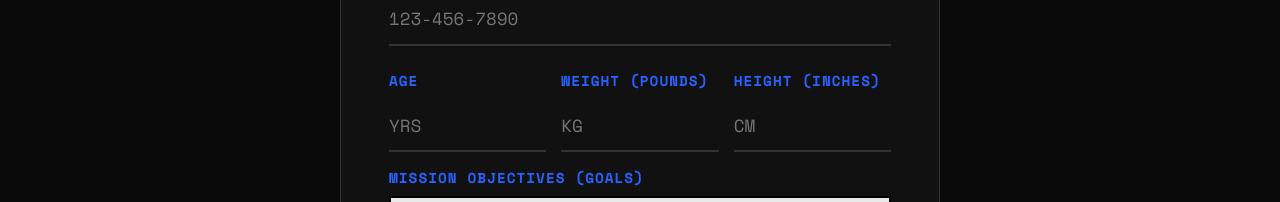
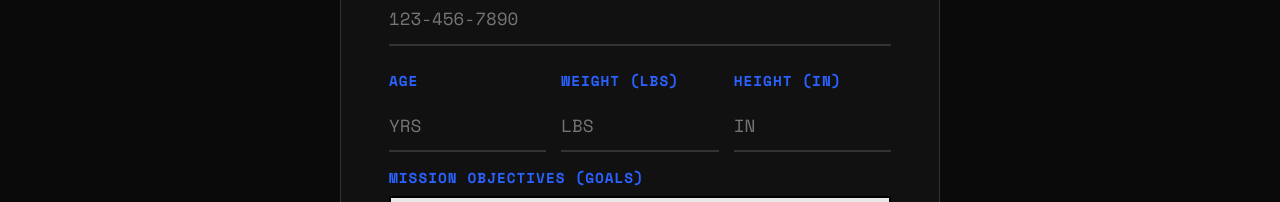
Before and after one commit to Laweens/finalwebsite, a plain HTML site: page join.html in a window 1280 px wide. Shown: the part 582-784 px from the top of the page. Drawn offline with nearby package versions, Linux system fonts and the light colour scheme.

Commit message:
switched placeholder to pounds

```diff
--- a/join.html
+++ b/join.html
@@ -53,14 +53,14 @@
                     </div>
 
                     <div class="form-group">
-                        <label for="weight">WEIGHT (POUNDS)</label>
-                        <input type="number" id="weight" placeholder="KG">
+                        <label for="weight">WEIGHT (LBS)</label>
+                        <input type="number" id="weight" placeholder="LBS">
                         <small class="error-msg">WEIGHT REQUIRED</small>
                     </div>
 
                     <div class="form-group">
-                        <label for="height">HEIGHT (INCHES)</label>
-                        <input type="number" id="height" placeholder="CM">
+                        <label for="height">HEIGHT (IN)</label>
+                        <input type="number" id="height" placeholder="IN">
                         <small class="error-msg">HEIGHT REQUIRED</small>
                     </div>
                 </div>
```
